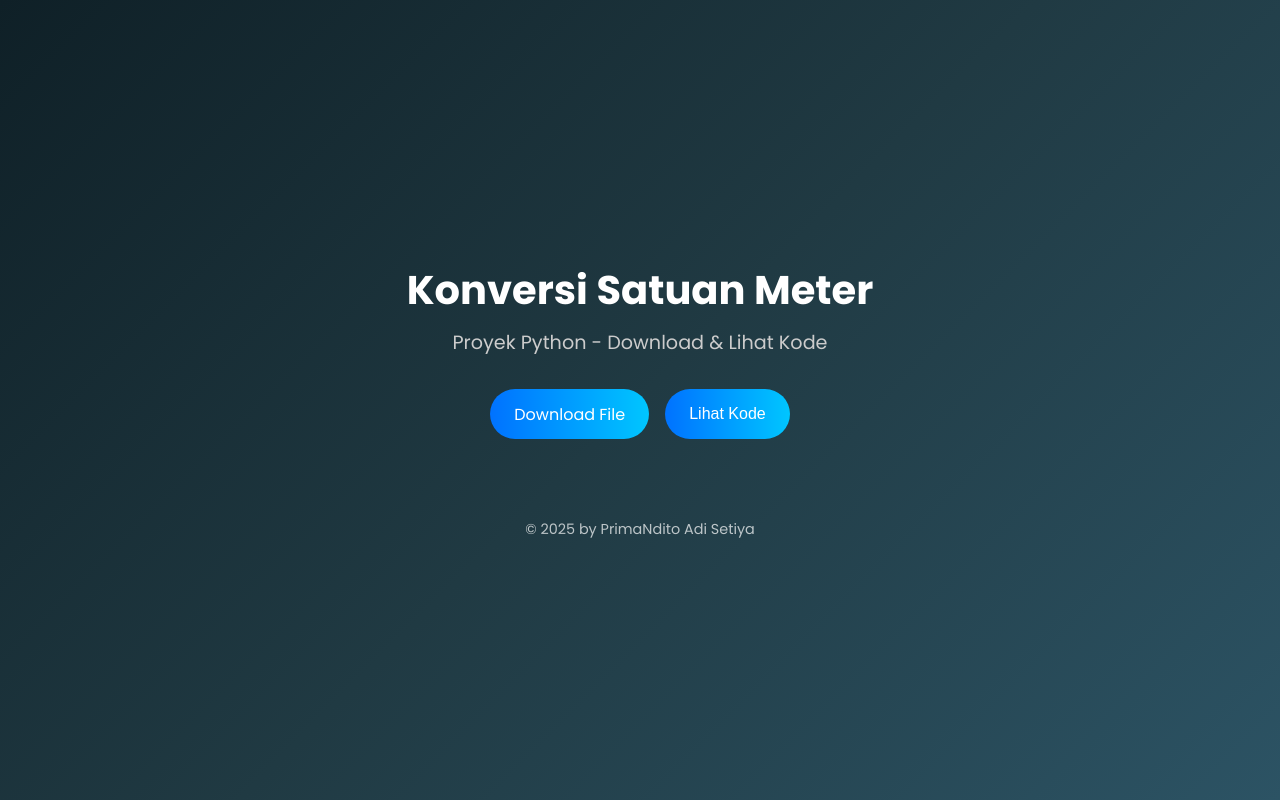
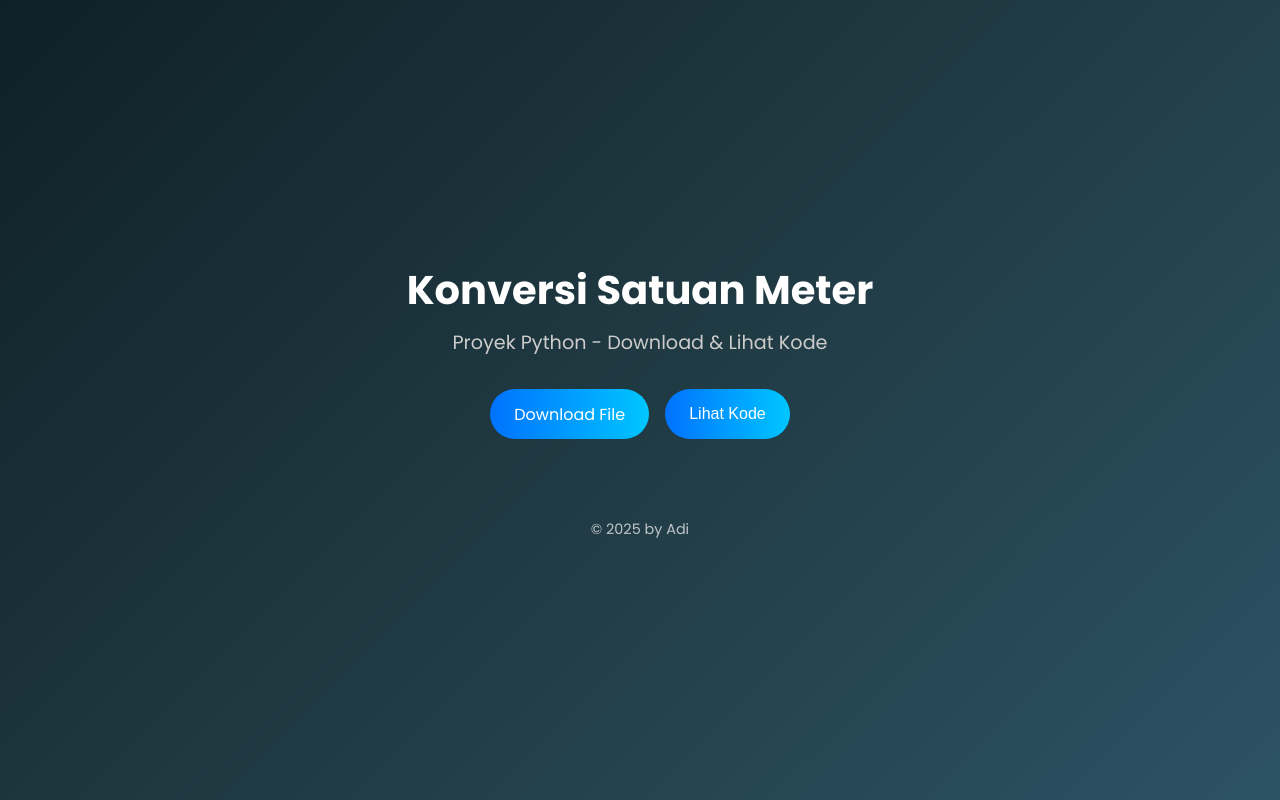
Before and after one commit to MasAdii/Python-7, a plain HTML site: page index.html in a window 1280 px wide. Drawn offline with Linux system fonts and the light colour scheme.

Commit message:
Update index.html

```diff
--- a/index.html
+++ b/index.html
@@ -18,7 +18,7 @@
             <pre id="code-display" class="code-display hidden"></pre>
         </div>
         <footer class="footer">
-            © 2025 by PrimaNdito Adi Setiya
+            © 2025 by Adi
         </footer>
         <script src="main.js"></script>
     </body>
```
